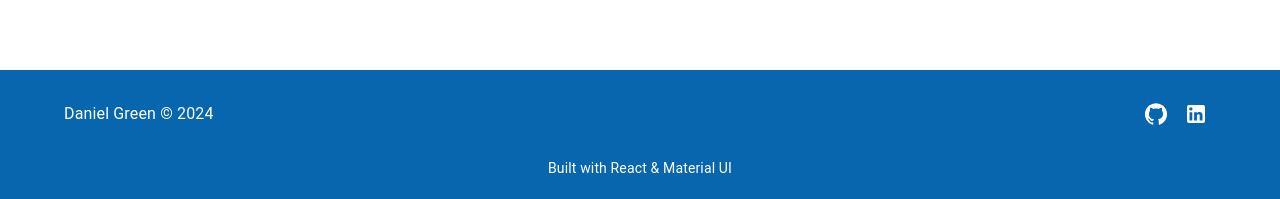
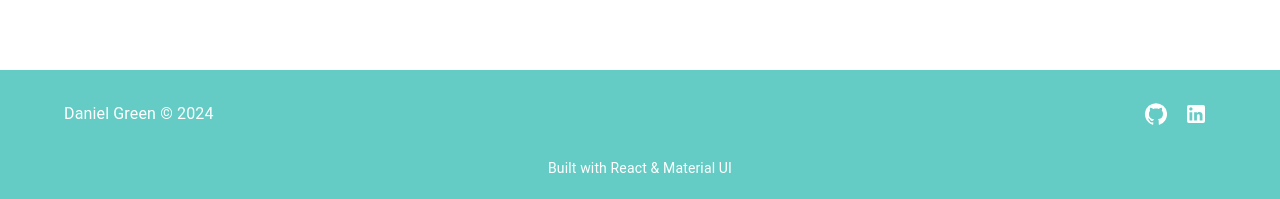
Before and after one commit to Greenie115/react-protfolio-v2, a React (Vite) app: page / in a window 1280 px wide. Shown: the part 2541-2740 px from the top of the page. Built offline with nearby package versions, Linux system fonts and the light colour scheme.

Commit message:
changing background colours

```diff
--- a/src/App.jsx
+++ b/src/App.jsx
@@ -12,7 +12,9 @@ import Footer from './components/Footer';
 function App() {
   return (
     <>
-    <Container>
+    <Container sx={{
+      bgcolor: "primary.dark"
+    }}>
       <Router>
           <NavBar/>
           <Routes>
--- a/src/components/navbar.jsx
+++ b/src/components/navbar.jsx
@@ -23,15 +23,15 @@ function NavBar() {
     ];
 
     return (
-        <AppBar position="fixed" sx={{ bgcolor: "secondary.main" }}>
+        <AppBar position="fixed" sx={{ bgcolor: "primary.main" }}>
             <Toolbar>
-                <Typography variant="h5" sx={{ flexGrow: 1, display: { xs: 'none', sm: 'block' } }}>
+                <Typography variant="h5" sx={{ flexGrow: 1, display: { xs: 'none', sm: 'block' }, color: "white"}}>
                     Daniel Green
                 </Typography>
                 <IconButton
                     size="large"
                     aria-label="account of current user"
-                    aria-controls="menu-appbar"
+                    aria-controls="menu-appBar"
                     aria-haspopup="true"
                     onClick={handleOpenNavMenu}
                     color="inherit"
--- a/src/components/pages/projects.jsx
+++ b/src/components/pages/projects.jsx
@@ -70,7 +70,7 @@ function Projects() {
                                 {project.description}
                             </Typography>
                             <Box sx={{ mt: 2, width: '100%' }}>
-                                <Button variant="contained" color="primary" href={project.URL} sx={{ mr: 1 }}>
+                                <Button variant="contained" color='primary' href={project.URL} sx={{ mr: 1 }}>
                                     Demo
                                 </Button>
                                 <Button variant="outlined" href={project.github}>
--- a/src/main.jsx
+++ b/src/main.jsx
@@ -7,7 +7,9 @@ const theme = createTheme({
 
   palette: {
     primary: {
-      main: "#0766AD"
+      main: "#64CCC5",
+      light: "#DAFFFB",
+      dark: "#001C30"
     },
     secondary:{
       main: "#29ADB2"
```
